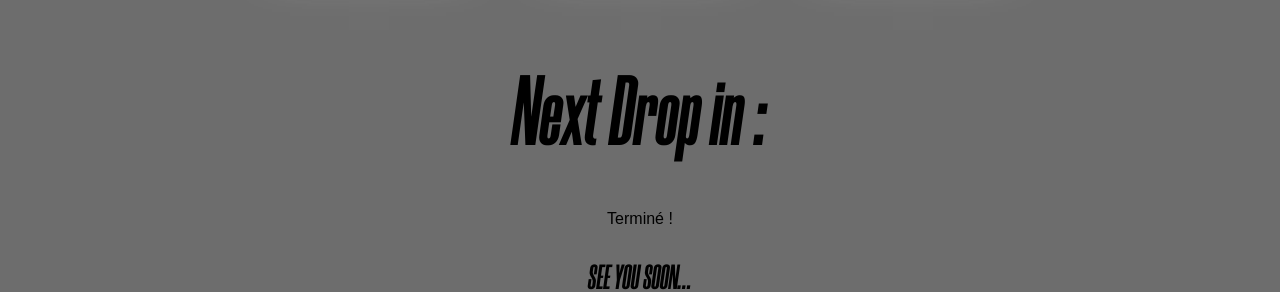
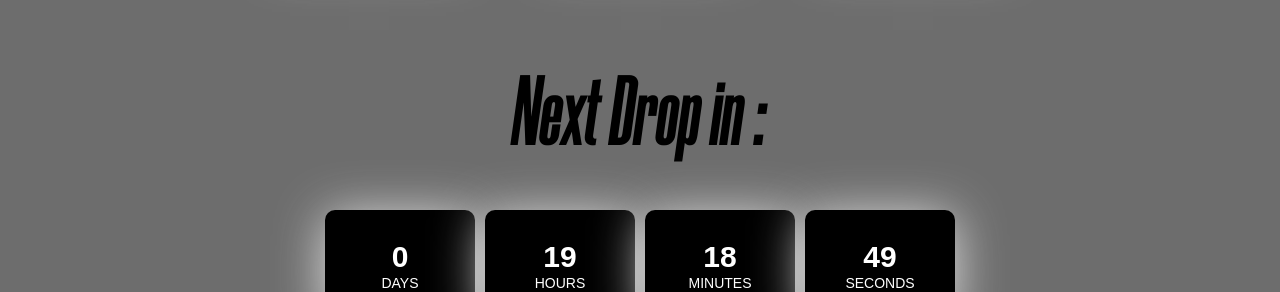
Before and after one commit to JustKIKS/JustKIKS-DIVIN-BY-KIKS, a plain HTML site: page index.html in a window 1280 px wide. Shown: the part 2310-2602 px from the top of the page. Drawn offline with Linux system fonts and the light colour scheme.

Commit message:
Update index.html

```diff
--- a/index.html
+++ b/index.html
@@ -119,7 +119,7 @@
       alt=""
     />
     <script>
-      let countDownDate = new Date("April 5, 2024 16:00:00").getTime();
+      let countDownDate = new Date("April 6, 2024 16:30:00").getTime();
 
       let x = setInterval(function () {
         let now = new Date().getTime();
```
